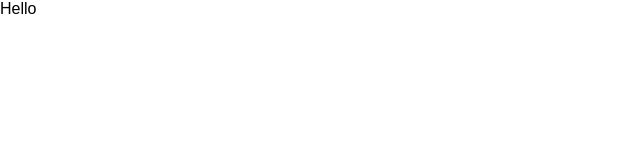
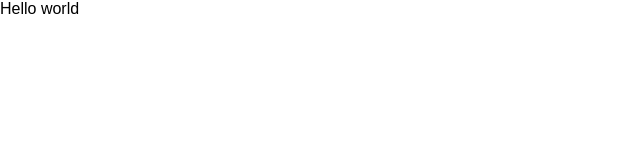
Before and after one commit to coderitual/react-redux-boilerplate, a React (Create React App) app: page / in a window 1280 px wide. Shown: the top 160 px of the page, without its empty margins (0-640 px from the left). Built offline with nearby package versions, Linux system fonts and the light colour scheme.

Commit message:
feat: update testing example

```diff
--- a/src/App.js
+++ b/src/App.js
@@ -11,8 +11,15 @@ injectGlobal`
 `;
 
 class App extends Component {
+  state = {
+    text: 'world',
+  };
   render() {
-    return <div className="app">Hello</div>;
+    return (
+      <div className="app" onClick={() => this.setState({ text: 'you' })}>
+        Hello {this.state.text}
+      </div>
+    );
   }
 }
 
```
Also changed, not shown: 2 other files (tests, documents, lock files or other folders).
